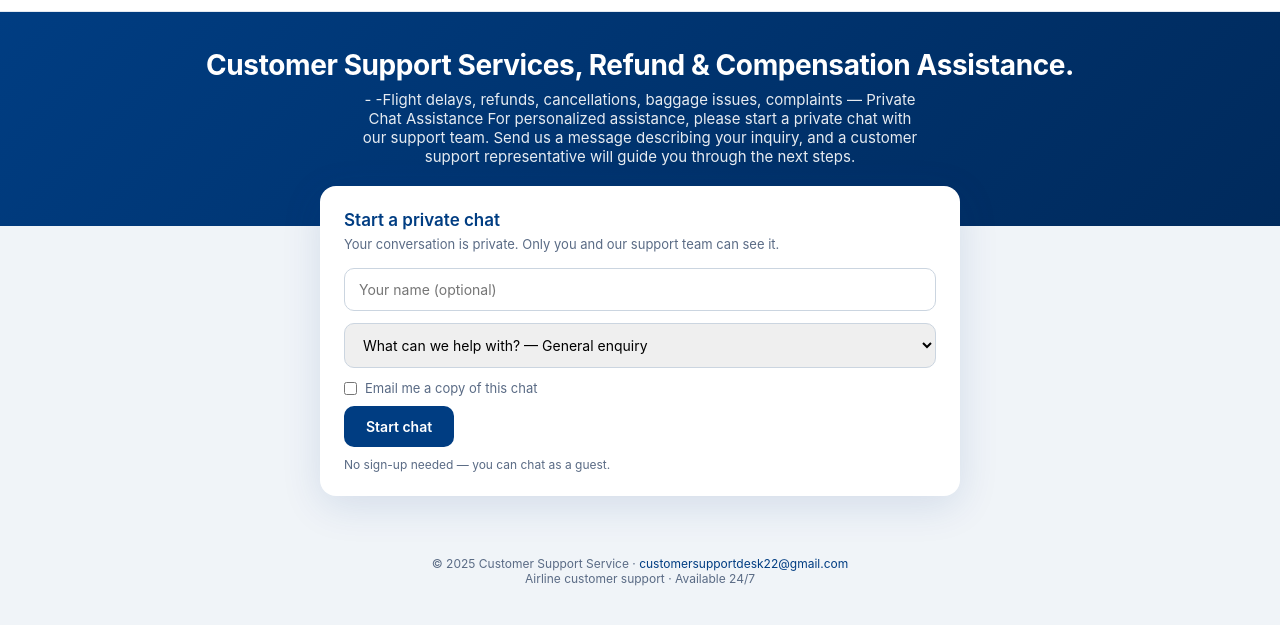
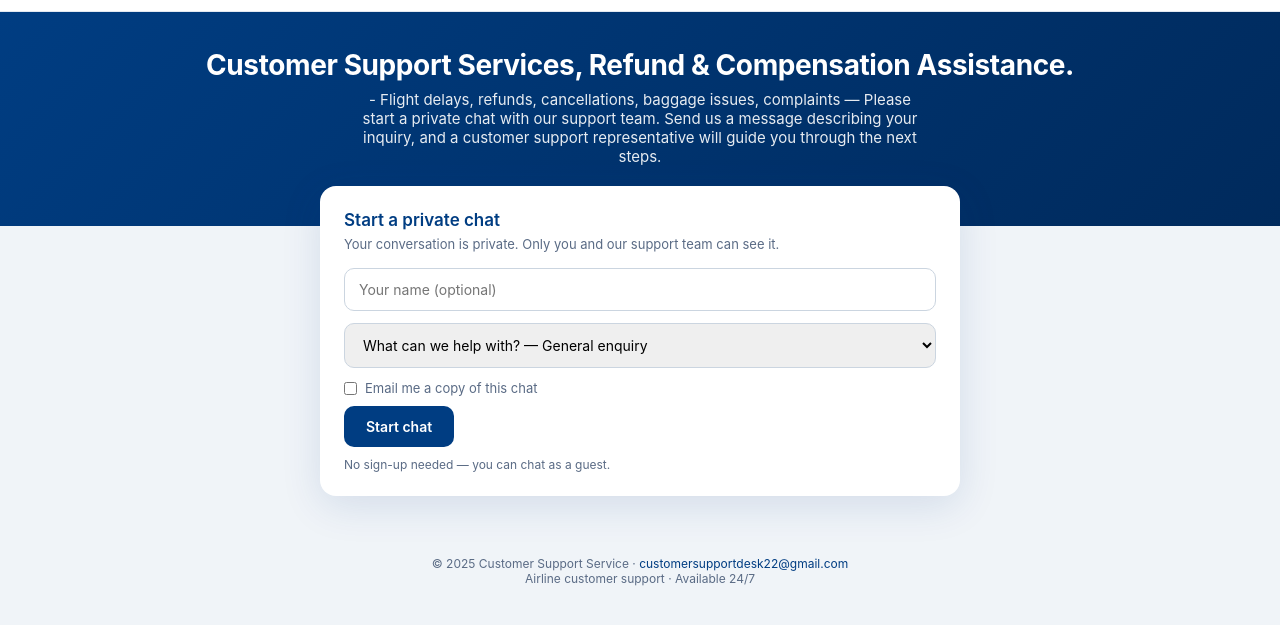
Before and after one commit to customersupportdesk22-hue/customer-support-service, a website: page public/index.html in a window 1280 px wide. Shown: the part 65-690 px from the top of the page. Drawn offline with nearby package versions, Linux system fonts and the light colour scheme.

Commit message:
Update index.html

```diff
--- a/public/index.html
+++ b/public/index.html
@@ -95,10 +95,9 @@
   <h1>Customer Support Services, Refund & Compensation Assistance.
 </h1>
   <p>-
--Flight delays, refunds, cancellations, baggage issues, complaints —
+Flight delays, refunds, cancellations, baggage issues, complaints —
 
-Private Chat Assistance
-For personalized assistance, please start a private chat with our support team. Send us a message describing your inquiry, and a customer support representative will guide you through the next steps.</p>
+Please start a private chat with our support team. Send us a message describing your inquiry, and a customer support representative will guide you through the next steps.</p>
 </section>
 
 <div class="card">
```
